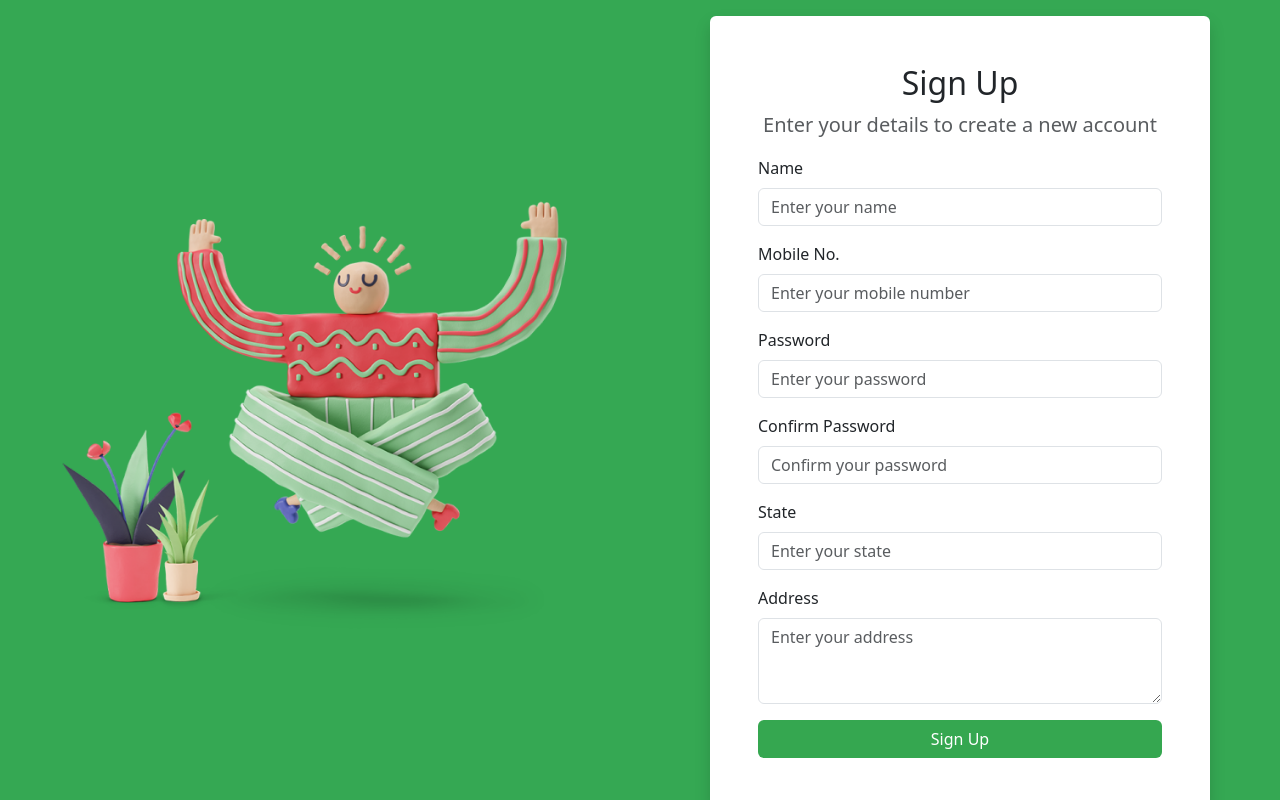
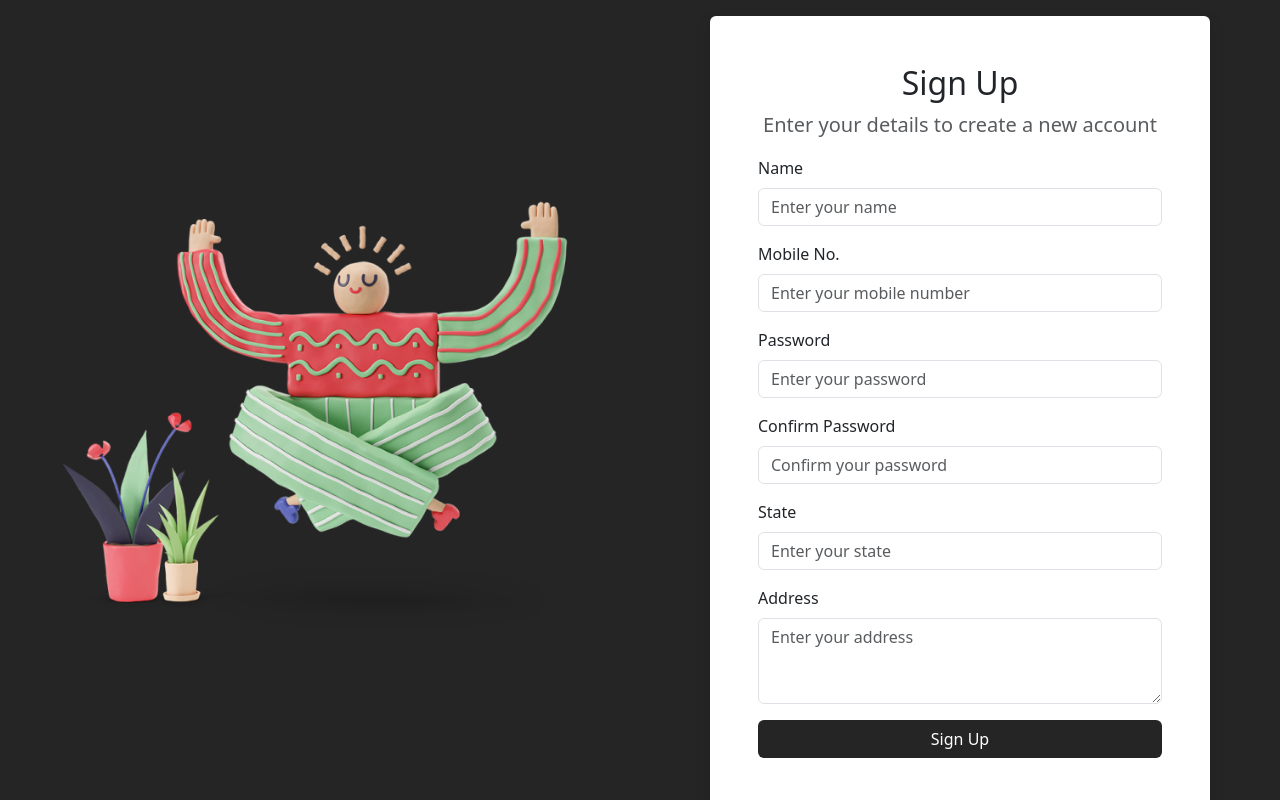
Before and after one commit to AgroSence/AgroSence, a React (Vite) app in the folder agrosence/: page /Signup in a window 1280 px wide. Built offline with nearby package versions, Linux system fonts and the light colour scheme.

Commit message:
Updating the color in All pages

```diff
--- a/agrosence/pages/Login.jsx
+++ b/agrosence/pages/Login.jsx
@@ -9,14 +9,14 @@ const LoginPage = () => {
     <>
       <div
         className="main overflow-hidden"
-        style={{ height: "100vh", backgroundColor: "#34a853" }}
+        style={{ height: "100vh", backgroundColor: "#252525" }}
       >
         <div className="d-flex justify-content-end p-3">
-          <Link to="/signup">
+          <Link to="/Signup">
             <button
               type="button"
               className="btn btn-light fs-6"
-              style={{ color: "#35a750", width: "120px" }}
+              style={{ color: "#252525", width: "120px" }}
             >
               Sign Up
             </button>
@@ -24,7 +24,7 @@ const LoginPage = () => {
         </div>
         <div
           className="w-100 d-flex justify-content-center align-items-center flex-column flex-md-row"
-          style={{ backgroundColor: "#34a853" }}
+          style={{ backgroundColor: "#252525 " }}
         >
           {/* Left Container: Image */}
           <div className="container w-100 w-md-50 d-flex justify-content-center align-items-center mt-4 mt-md-0">
@@ -80,7 +80,7 @@ const LoginPage = () => {
                 <button
                   type="submit"
                   className="btn w-100"
-                  style={{ backgroundColor: "#35a750", color: "white" }}
+                  style={{ backgroundColor: "#252525", color: "white" }}
                 >
                   Sign in
                 </button>
--- a/agrosence/pages/Signup.jsx
+++ b/agrosence/pages/Signup.jsx
@@ -8,12 +8,12 @@ const SignUpPage = () => {
     <>
       <div
         className="main overflow-x-hidden"
-        style={{ height: "100vh", backgroundColor: "#35a853" }}
+        style={{ height: "100vh", backgroundColor: "#252525" }}
       >
 
         <div
           className="w-100 d-flex justify-content-center align-items-center flex-column flex-md-row"
-          style={{ backgroundColor: "#35a853" }}
+          style={{ backgroundColor: "#252525" }}
         >
           {/* Left Container: Image */}
           <div className="container w-100 w-md-50 d-flex justify-content-center align-items-center mt-4 mt-md-0">
@@ -116,7 +116,7 @@ const SignUpPage = () => {
                 <button
                   type="submit"
                   className="btn w-100"
-                  style={{ backgroundColor: "#35a750", color: "white" }}
+                  style={{ backgroundColor: "#252525", color: "white" }}
                 >
                   Sign Up
                 </button>
--- a/agrosence/src/App.css
+++ b/agrosence/src/App.css
@@ -4,7 +4,7 @@
   align-items: center;
   height: 100vh;
   flex-direction: column;
-  background-color: #35a750;
+  background-color: #252525;
 }
 .logo {
   width: 120px; /* Adjust size */
--- a/agrosence/src/App.jsx
+++ b/agrosence/src/App.jsx
@@ -44,7 +44,7 @@ const App = () => {
         <Routes>
           <Route path="/Home" element={<Home />} />
           <Route path="/" element={<LoginPage />} />
-          <Route path="/signup" element={<SignupPage />} />
+          <Route path="/Signup" element={<SignupPage />} />
         </Routes>
       ) : (
         <div className="loading-screen">
```
